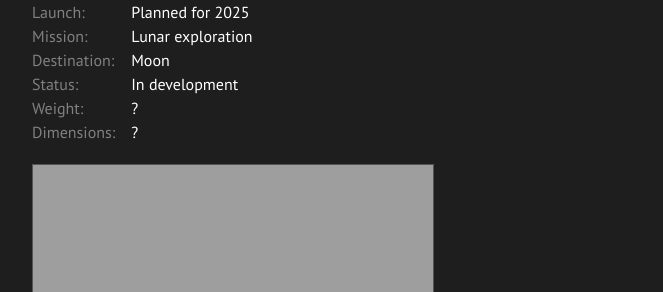
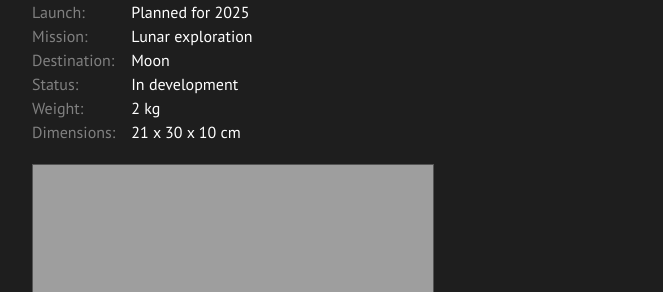
Before and after one commit to dsonyy/awesome-rovers, a Jekyll site: the page built from _rovers/lunar-zebro.md, in a window 1280 px wide and 900 px high, scrolled down 661 px. Shown: the part 162-454 px from the top of the window, without its empty margins (308-971 px from the left). Built offline with Jekyll 4.4.1, drawn with Linux system fonts in a browser that asks for light colours.

Commit message:
Update lunar-zebro.md (#5)

```diff
--- a/_rovers/lunar-zebro.md
+++ b/_rovers/lunar-zebro.md
@@ -19,10 +19,10 @@ rover:
     text: In development
     link:
   weight:
-    text: "?"
+    text: 2 kg
     link:
   dimensions:
-    text: "?"
+    text: 21 x 30 x 10 cm
     link:
 ---
 
```
